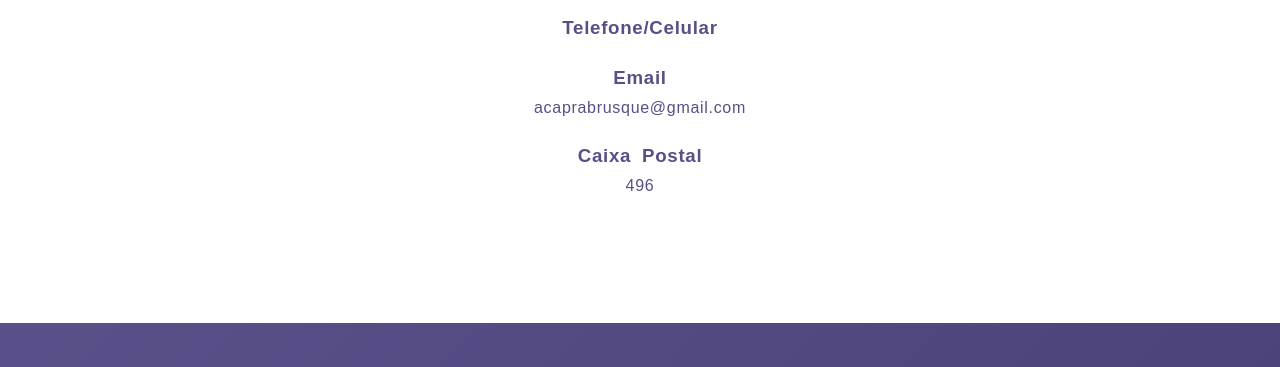
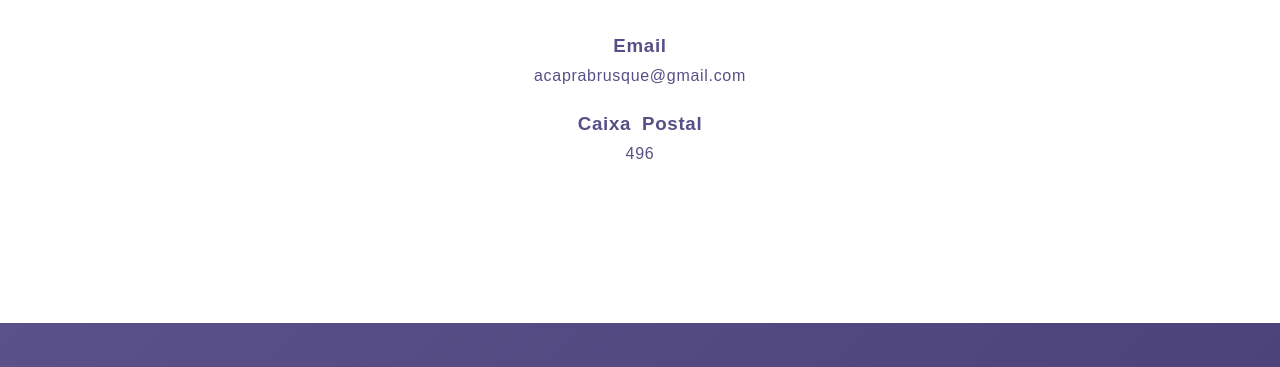
Before and after one commit to Eduardokohler/Curriculariza-oV2, a plain HTML site: page Contato.html in a window 1280 px wide. Shown: the part 260-627 px from the top of the page. Drawn offline with Linux system fonts and the light colour scheme; a web font is replaced by a local one.

Commit message:
Feat: Tirando Telefone

```diff
--- a/Contato.html
+++ b/Contato.html
@@ -155,7 +155,6 @@
     <section>
         <h1>CONTATO</h1>
 
-        <h3>Telefone/Celular</h3>
         <br>
         <h3>Email</h3>
         <p>acaprabrusque@gmail.com</p>
```
